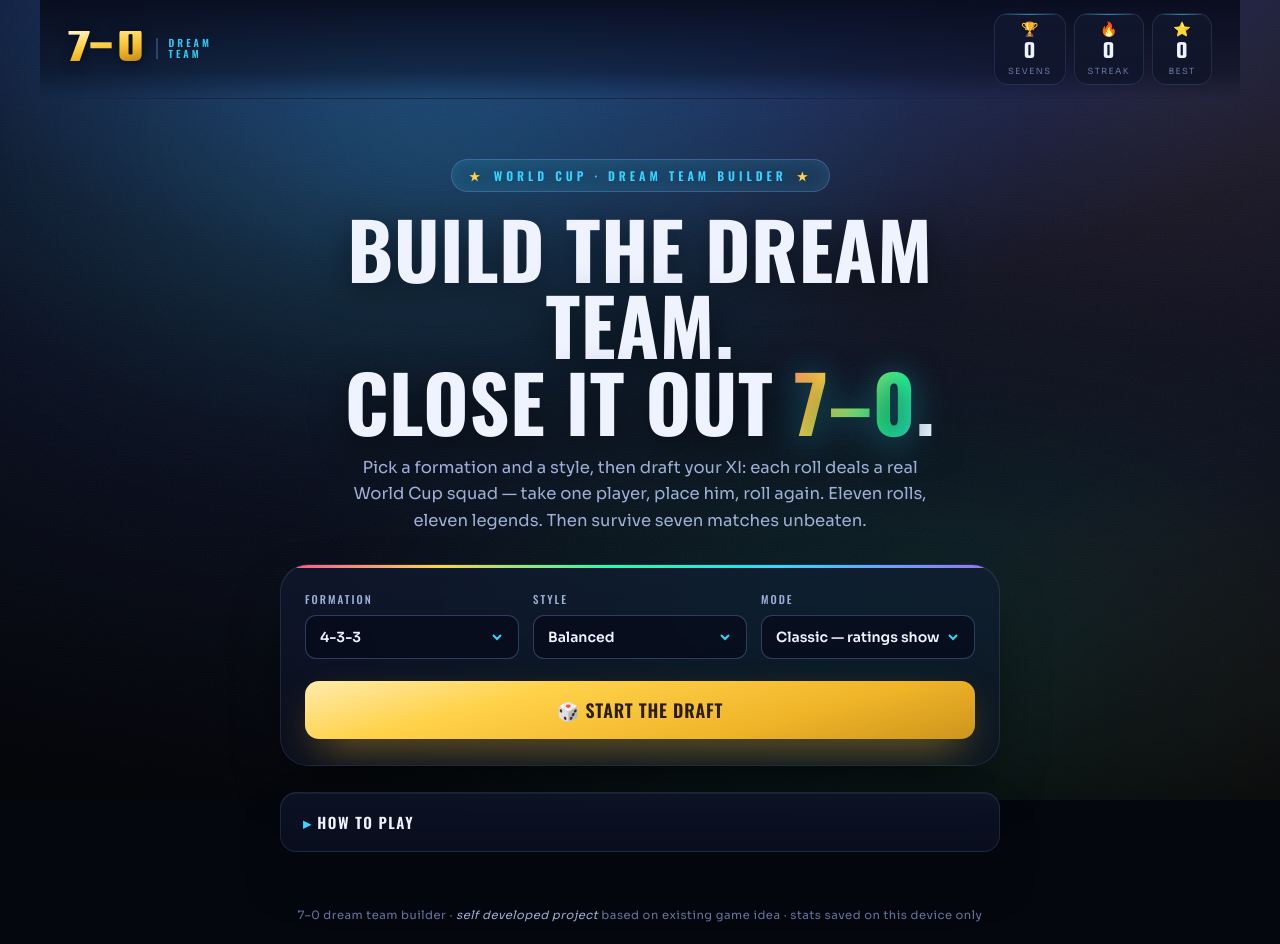
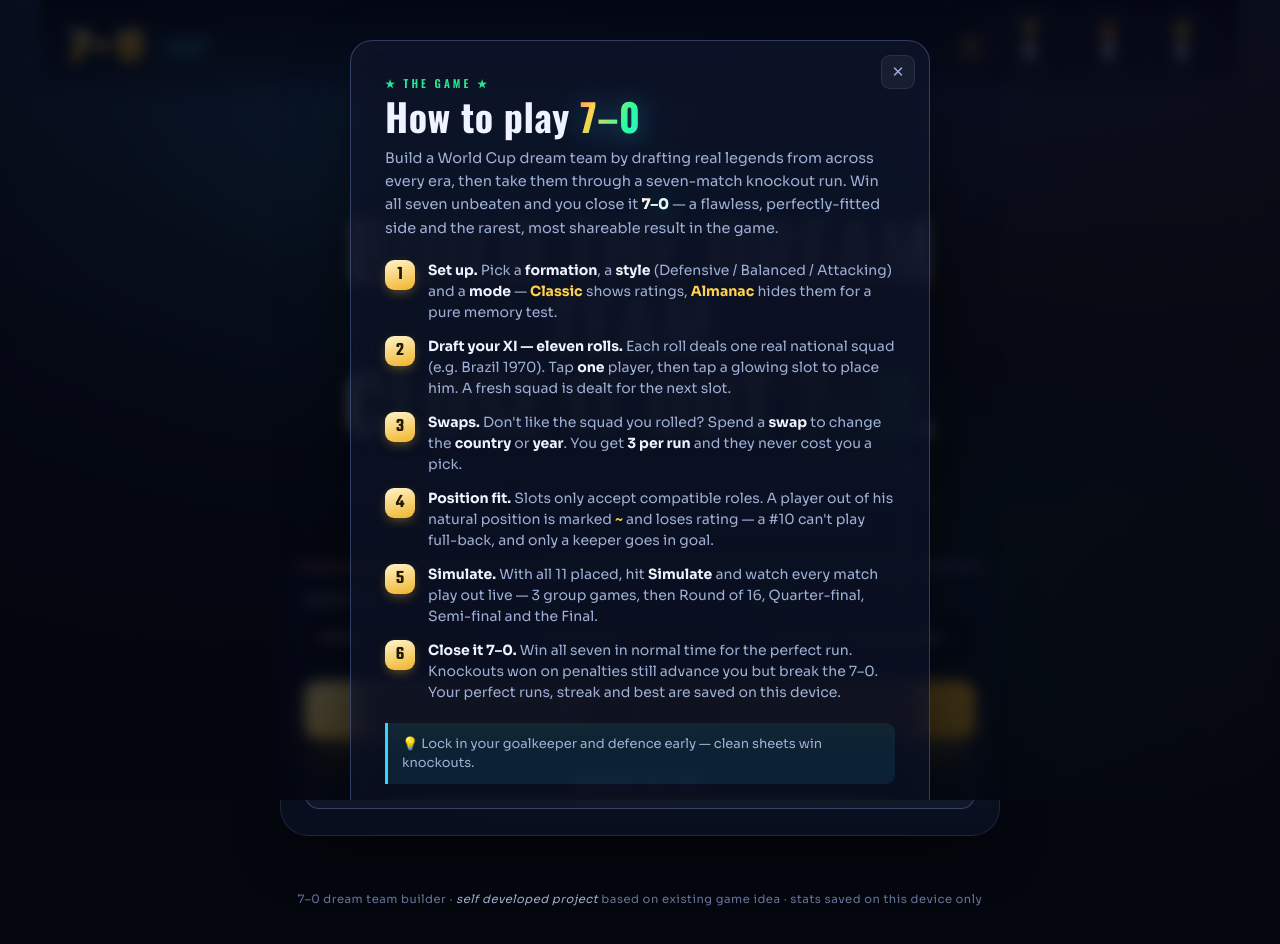
Before and after one commit to ar-nav0110/dream-xi-6e0c81, a plain HTML site: page index.html in a window 1280 px wide. Drawn offline with nearby package versions, Linux system fonts and the light colour scheme; animation ran at ten frames a second.

Commit message:
Add How to Play button + instructions modal
- prominent "How to play" button on setup screen + a "?" button in the
  header (reachable from any screen)
- themed modal: what the game is, the 7-0 goal, and a 6-step how-to
  (setup, 11-roll draft, swaps, position fit, simulate, win)
- auto-opens on first visit (localStorage flag); Esc / overlay-click / X close
- replaces the old collapsible details block

Co-Authored-By: Claude Opus 4.8 (1M context) <noreply@anthropic.com>

```diff
--- a/game.js
+++ b/game.js
@@ -760,6 +760,14 @@ function toast(msg) {
    ===================================================== */
 function toSetup() { cancelAnim(); show('screen-setup'); }
 
+/* ---- how-to-play modal ---- */
+const HELP_SEEN = 'sete_help_seen_v1';
+function openHelp() { $('howModal').hidden = false; document.body.classList.add('modal-open'); }
+function closeHelp() {
+  $('howModal').hidden = true; document.body.classList.remove('modal-open');
+  try { localStorage.setItem(HELP_SEEN, '1'); } catch (e) {}
+}
+
 function init() {
   renderStats();
   initSetupControls();
@@ -777,6 +785,15 @@ function init() {
   });
   $('btnPlayAgain').addEventListener('click', toSetup);
   $('brandHome').addEventListener('click', toSetup);
+
+  // how-to-play modal
+  $('btnHowTo').addEventListener('click', openHelp);
+  $('btnHelpTop').addEventListener('click', openHelp);
+  $('howClose').addEventListener('click', closeHelp);
+  $('howStart').addEventListener('click', closeHelp);
+  $('howModal').addEventListener('click', (e) => { if (e.target === $('howModal')) closeHelp(); });
+  document.addEventListener('keydown', (e) => { if (e.key === 'Escape' && !$('howModal').hidden) closeHelp(); });
+  try { if (!localStorage.getItem(HELP_SEEN)) openHelp(); } catch (e) {}
 }
 
 document.addEventListener('DOMContentLoaded', init);
--- a/index.html
+++ b/index.html
@@ -39,6 +39,7 @@
       <div class="brand-kicker">Dream<br />Team</div>
     </div>
     <div class="topstats">
+      <button class="help-btn" id="btnHelpTop" title="How to play" aria-label="How to play">?</button>
       <span class="stat" title="Perfect 7-0 runs"><i>🏆</i><b id="statSevens">0</b><em>sevens</em></span>
       <span class="stat" title="Current 7-0 streak"><i>🔥</i><b id="statStreak">0</b><em>streak</em></span>
       <span class="stat" title="Best streak"><i>⭐</i><b id="statBest">0</b><em>best</em></span>
@@ -67,21 +68,11 @@
             </select>
           </label>
         </div>
-        <button class="btn primary big" id="btnStartDraft">🎲 Start the draft</button>
+        <div class="setup-actions">
+          <button class="btn primary big" id="btnStartDraft">🎲 Start the draft</button>
+          <button class="btn ghost big" id="btnHowTo">📖 How to play</button>
+        </div>
       </div>
-
-      <details class="howto glass">
-        <summary>How to play</summary>
-        <ol>
-          <li>Choose your <b>formation</b>, <b>tactical style</b>, and <b>mode</b> (Classic shows ratings, Almanac hides them).</li>
-          <li>Each <b>roll</b> deals one real national squad (country + World Cup year). Pick <b>one</b> player and tap a glowing slot to place him.</li>
-          <li>A new squad is dealt for the next slot. <b>Eleven rolls</b> fill the whole XI.</li>
-          <li>Don't like the squad you rolled? Use a <b>swap</b> to change the country or year — <b>3 swaps</b> per run, and they don't cost you a pick.</li>
-          <li>Slots only accept compatible positions. Out-of-position players (<span class="oop">~</span>) lose rating.</li>
-          <li>Fill all 11, then <b>Simulate</b>: 3 group games + Round of 16, QF, SF, Final.</li>
-          <li>Win all seven and you close it <b class="hl">7–0</b> — the rarest, most shareable result.</li>
-        </ol>
-      </details>
     </div>
   </section>
 
@@ -198,6 +189,28 @@
   <footer id="botbar">7–0 dream team builder · <i>self developed project</i> based on existing game idea · stats saved on this device only</footer>
 </div>
 
+<!-- ===== HOW-TO-PLAY MODAL ===== -->
+<div class="modal-overlay" id="howModal" hidden>
+  <div class="modal glass" role="dialog" aria-modal="true" aria-labelledby="howTitle">
+    <button class="modal-x" id="howClose" aria-label="Close">✕</button>
+    <div class="modal-kicker">★ The game ★</div>
+    <h2 id="howTitle">How to play <span class="hl">7–0</span></h2>
+    <p class="modal-lead">Build a World Cup dream team by drafting real legends from across every era, then take them through a seven-match knockout run. Win all seven unbeaten and you close it <b class="hl">7–0</b> — a flawless, perfectly-fitted side and the rarest, most shareable result in the game.</p>
+
+    <ol class="modal-steps">
+      <li><span class="step-n">1</span><div><b>Set up.</b> Pick a <b>formation</b>, a <b>style</b> (Defensive / Balanced / Attacking) and a <b>mode</b> — <i>Classic</i> shows ratings, <i>Almanac</i> hides them for a pure memory test.</div></li>
+      <li><span class="step-n">2</span><div><b>Draft your XI — eleven rolls.</b> Each roll deals one real national squad (e.g. Brazil 1970). Tap <b>one</b> player, then tap a glowing slot to place him. A fresh squad is dealt for the next slot.</div></li>
+      <li><span class="step-n">3</span><div><b>Swaps.</b> Don't like the squad you rolled? Spend a <b>swap</b> to change the <b>country</b> or <b>year</b>. You get <b>3 per run</b> and they never cost you a pick.</div></li>
+      <li><span class="step-n">4</span><div><b>Position fit.</b> Slots only accept compatible roles. A player out of his natural position is marked <span class="oop">~</span> and loses rating — a #10 can't play full-back, and only a keeper goes in goal.</div></li>
+      <li><span class="step-n">5</span><div><b>Simulate.</b> With all 11 placed, hit <b>Simulate</b> and watch every match play out live — 3 group games, then Round of 16, Quarter-final, Semi-final and the Final.</div></li>
+      <li><span class="step-n">6</span><div><b>Close it 7–0.</b> Win all seven in normal time for the perfect run. Knockouts won on penalties still advance you but break the 7–0. Your perfect runs, streak and best are saved on this device.</div></li>
+    </ol>
+
+    <div class="modal-tip">💡 Lock in your goalkeeper and defence early — clean sheets win knockouts.</div>
+    <button class="btn primary big modal-go" id="howStart">Got it — let's play</button>
+  </div>
+</div>
+
 <script src="data.js"></script>
 <script src="game.js"></script>
 <script src="fx.js"></script>
--- a/styles.css
+++ b/styles.css
@@ -580,3 +580,61 @@ b{font-weight:700}
   *{animation-duration:.001s!important;animation-iteration-count:1!important}
   .pitch{transform:none!important}
 }
+
+/* ============================================================
+   HELP BUTTON + HOW-TO-PLAY MODAL
+   ============================================================ */
+.help-btn{
+  width:30px;height:30px;flex:none;border-radius:50%;cursor:pointer;align-self:center;
+  font-family:var(--font-num);font-weight:600;font-size:19px;line-height:1;
+  color:var(--gold);background:rgba(240,180,41,.08);border:1px solid var(--gold-deep);
+  transition:background .15s,color .15s,box-shadow .15s}
+.help-btn:hover{background:var(--gold);color:#241a02;box-shadow:var(--glow-gold)}
+
+.setup-actions{display:flex;flex-direction:column;gap:10px}
+.setup-actions .btn{width:100%}
+
+.modal-overlay{
+  position:fixed;inset:0;z-index:200;display:flex;align-items:flex-start;justify-content:center;
+  padding:max(20px,5vh) 16px;overflow-y:auto;
+  background:rgba(3,6,16,.74);backdrop-filter:blur(7px);-webkit-backdrop-filter:blur(7px);
+  animation:overlayIn .2s ease}
+.modal-overlay[hidden]{display:none}
+@keyframes overlayIn{from{opacity:0}to{opacity:1}}
+body.modal-open{overflow:hidden}
+
+.modal{
+  position:relative;width:100%;max-width:580px;margin:auto;
+  border:1px solid var(--brd-2);border-radius:var(--r-lg);
+  padding:clamp(22px,4vw,34px);box-shadow:0 30px 80px -20px rgba(0,0,0,.85);
+  animation:modalRise .32s cubic-bezier(.2,.7,.2,1)}
+@keyframes modalRise{from{opacity:0;transform:translateY(18px) scale(.98)}to{opacity:1;transform:none}}
+.modal-x{
+  position:absolute;top:14px;right:14px;width:34px;height:34px;border-radius:9px;cursor:pointer;
+  font-size:15px;color:var(--muted);background:rgba(255,255,255,.05);border:1px solid var(--brd);
+  transition:background .15s,color .15s,border-color .15s}
+.modal-x:hover{background:rgba(255,93,108,.16);color:var(--bad);border-color:var(--bad)}
+.modal-kicker{font-family:var(--font-head);font-weight:600;font-size:11px;letter-spacing:3px;text-transform:uppercase;
+  color:var(--neon-green);opacity:.9;margin-bottom:6px}
+#howTitle{font-family:var(--font-head);font-weight:700;font-size:clamp(26px,5vw,38px);letter-spacing:.5px;line-height:1;margin-bottom:12px}
+.modal-lead{color:var(--muted);font-size:14.5px;line-height:1.6;margin-bottom:20px}
+.modal-lead b{color:var(--txt)}
+
+.modal-steps{list-style:none;display:flex;flex-direction:column;gap:13px;margin:0 0 20px}
+.modal-steps li{display:grid;grid-template-columns:30px 1fr;gap:13px;align-items:start;
+  font-size:14px;line-height:1.5;color:var(--muted)}
+.modal-steps li b{color:var(--txt)}
+.modal-steps li i{color:var(--gold);font-style:normal;font-weight:700}
+.step-n{display:flex;align-items:center;justify-content:center;width:30px;height:30px;border-radius:9px;
+  font-family:var(--font-num);font-weight:600;font-size:19px;color:#241a02;
+  background:linear-gradient(165deg,var(--foil),var(--gold-2));box-shadow:0 4px 12px -3px rgba(240,180,41,.5)}
+.modal-steps .oop{color:var(--warn);font-weight:900}
+
+.modal-tip{font-size:13px;color:var(--muted);background:rgba(52,214,255,.09);
+  border-left:3px solid var(--accent);border-radius:0 9px 9px 0;padding:11px 14px;margin-bottom:20px;line-height:1.5}
+.modal-go{width:100%}
+
+@media(max-width:480px){
+  .modal-steps li{grid-template-columns:26px 1fr;gap:10px;font-size:13.5px}
+  .step-n{width:26px;height:26px;font-size:16px}
+}
```
